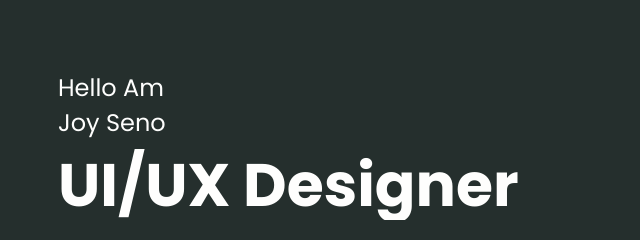
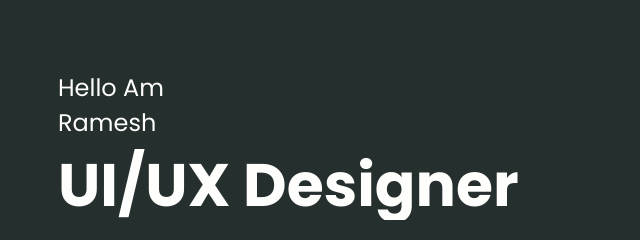
Before and after one commit to Rameshgit2025/web, a plain HTML site: page index.html in a window 1280 px wide. Shown: the part 139-379 px from the top of the page, 72-712 px from the left. Drawn offline with Linux system fonts and the light colour scheme; files that its build step writes are made by us from their sources.

Commit message:
Update index.html

```diff
--- a/index.html
+++ b/index.html
@@ -80,7 +80,7 @@
                               <div class="row">
                                  <div class="col-md-6">
                                     <div class="banner_taital_main">
-                                       <h3 class="banner_text">Hello Am <br>Joy Seno</h3>
+                                       <h3 class="banner_text">Hello Am <br>Ramesh</h3>
                                        <h1 class="banner_taital">UI/UX Designer</h1>
                                     </div>
                                  </div>
```
